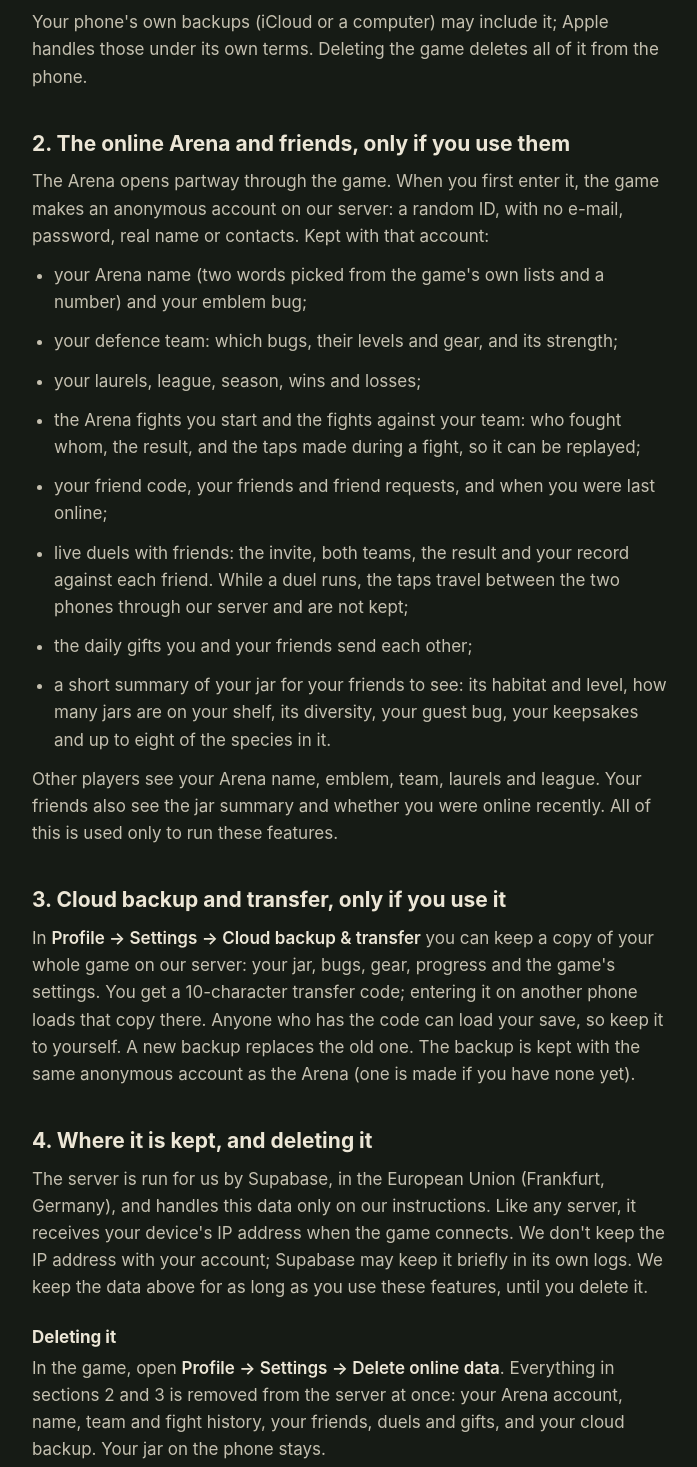
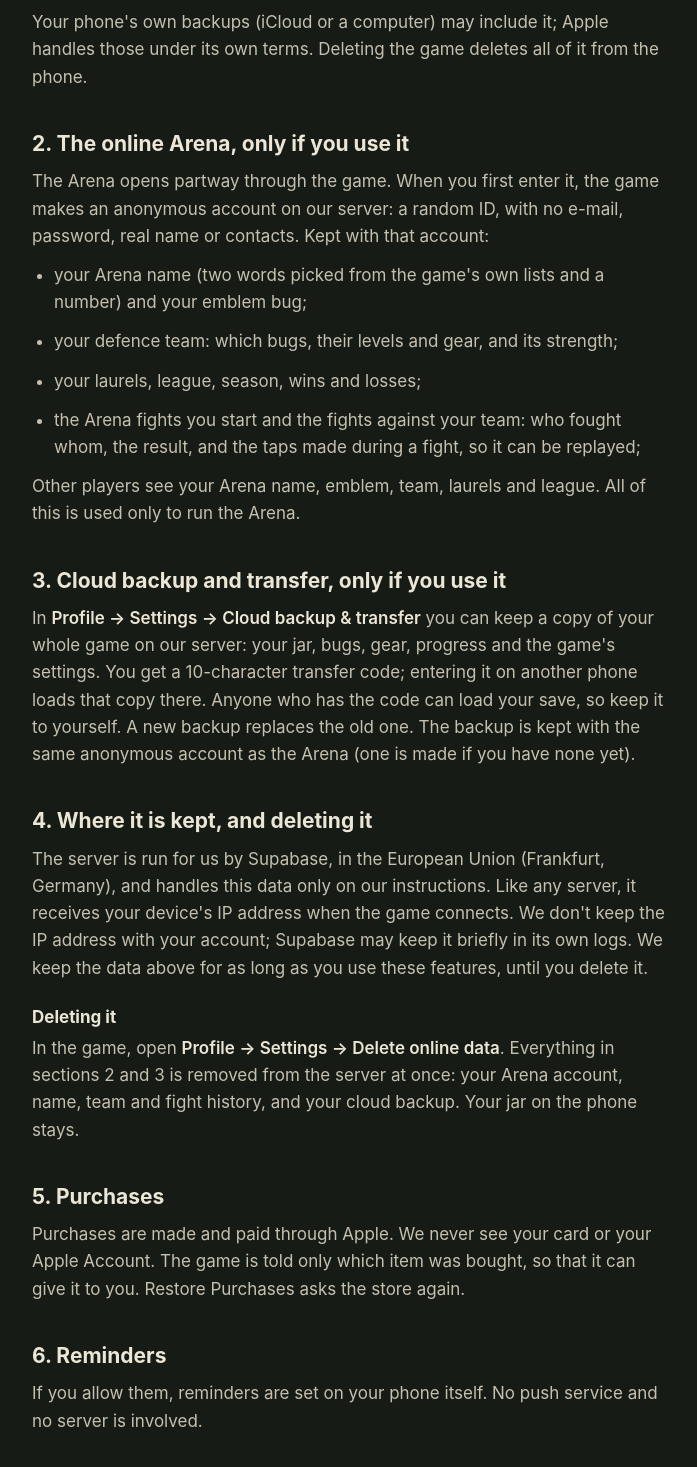
Before and after one commit to matrexdev/glasswild, a plain HTML site: page privacy.html in a window 1280 px wide. Shown: the part 541-2008 px from the top of the page, without its empty margins (288-985 px from the left). Drawn offline with Linux system fonts and the light colour scheme.

Commit message:
Privacy and support: 1.0 has the Arena and cloud backup only (friends, duels and gifts come later)

```diff
--- a/privacy.html
+++ b/privacy.html
@@ -4,7 +4,7 @@
 <meta charset="utf-8">
 <meta name="viewport" content="width=device-width, initial-scale=1">
 <title>Privacy Policy · Glasswild</title>
-<meta name="description" content="What Glasswild keeps, where, and how to remove it: the Arena, friends and cloud backup.">
+<meta name="description" content="What Glasswild keeps, where, and how to remove it: the Arena and cloud backup.">
 <link rel="stylesheet" href="style.css">
 </head>
 <body>
@@ -20,25 +20,21 @@
 <h1>Privacy Policy</h1>
 <p class="date">Last updated 27 November 2026</p>
 
-<p class="short">The short version: your jar lives on your phone. Glasswild has no ads, no tracking and no third-party analytics. If you play online (the Arena, friends and live duels) or back up your game, what that needs is kept on our server. You can delete all of it in the game at any time.</p>
+<p class="short">The short version: your jar lives on your phone. Glasswild has no ads, no tracking and no third-party analytics. If you play online (the Arena) or back up your game, what that needs is kept on our server. You can delete all of it in the game at any time.</p>
 
 <h2>1. What stays on your phone</h2>
 <p>Your jar, bugs, gear and progress, your settings, a record of what you have bought, and a log of game events that helps find problems. The game sends none of this anywhere unless you back it up yourself (section 3).</p>
 <p>Your phone's own backups (iCloud or a computer) may include it; Apple handles those under its own terms. Deleting the game deletes all of it from the phone.</p>
 
-<h2>2. The online Arena and friends, only if you use them</h2>
+<h2>2. The online Arena, only if you use it</h2>
 <p>The Arena opens partway through the game. When you first enter it, the game makes an anonymous account on our server: a random ID, with no e-mail, password, real name or contacts. Kept with that account:</p>
 <ul>
   <li>your Arena name (two words picked from the game's own lists and a number) and your emblem bug;</li>
   <li>your defence team: which bugs, their levels and gear, and its strength;</li>
   <li>your laurels, league, season, wins and losses;</li>
   <li>the Arena fights you start and the fights against your team: who fought whom, the result, and the taps made during a fight, so it can be replayed;</li>
-  <li>your friend code, your friends and friend requests, and when you were last online;</li>
-  <li>live duels with friends: the invite, both teams, the result and your record against each friend. While a duel runs, the taps travel between the two phones through our server and are not kept;</li>
-  <li>the daily gifts you and your friends send each other;</li>
-  <li>a short summary of your jar for your friends to see: its habitat and level, how many jars are on your shelf, its diversity, your guest bug, your keepsakes and up to eight of the species in it.</li>
 </ul>
-<p>Other players see your Arena name, emblem, team, laurels and league. Your friends also see the jar summary and whether you were online recently. All of this is used only to run these features.</p>
+<p>Other players see your Arena name, emblem, team, laurels and league. All of this is used only to run the Arena.</p>
 
 <h2>3. Cloud backup and transfer, only if you use it</h2>
 <p>In <span class="path">Profile → Settings → Cloud backup &amp; transfer</span> you can keep a copy of your whole game on our server: your jar, bugs, gear, progress and the game's settings. You get a 10-character transfer code; entering it on another phone loads that copy there. Anyone who has the code can load your save, so keep it to yourself. A new backup replaces the old one. The backup is kept with the same anonymous account as the Arena (one is made if you have none yet).</p>
@@ -46,10 +42,10 @@
 <h2>4. Where it is kept, and deleting it</h2>
 <p>The server is run for us by Supabase, in the European Union (Frankfurt, Germany), and handles this data only on our instructions. Like any server, it receives your device's IP address when the game connects. We don't keep the IP address with your account; Supabase may keep it briefly in its own logs. We keep the data above for as long as you use these features, until you delete it.</p>
 <h3>Deleting it</h3>
-<p>In the game, open <span class="path">Profile → Settings → Delete online data</span>. Everything in sections 2 and 3 is removed from the server at once: your Arena account, name, team and fight history, your friends, duels and gifts, and your cloud backup. Your jar on the phone stays.</p>
+<p>In the game, open <span class="path">Profile → Settings → Delete online data</span>. Everything in sections 2 and 3 is removed from the server at once: your Arena account, name, team and fight history, and your cloud backup. Your jar on the phone stays.</p>
 
 <h2>5. Purchases</h2>
-<p>Purchases are made and paid through Apple (or Google Play on Android). We never see your card or your Apple or Google account. The game is told only which item was bought, so that it can give it to you. Restore Purchases asks the store again.</p>
+<p>Purchases are made and paid through Apple. We never see your card or your Apple Account. The game is told only which item was bought, so that it can give it to you. Restore Purchases asks the store again.</p>
 
 <h2>6. Reminders</h2>
 <p>If you allow them, reminders are set on your phone itself. No push service and no server is involved.</p>
```
Also changed, not shown: support.html (+1 -1 lines).
